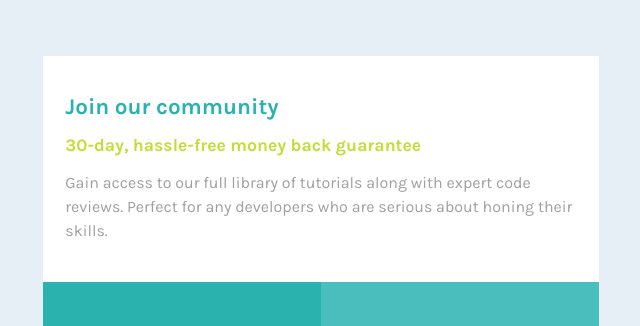
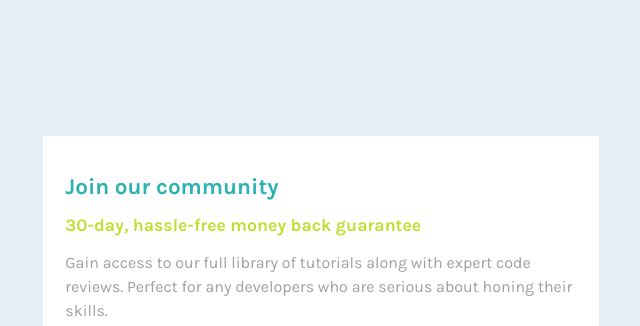
Before and after one commit to EsraaGamal-22/single-price-grid-component, a plain HTML site: page index.html in a window 1280 px wide. Shown: the top 326 px of the page, without its empty margins (319-959 px from the left). Drawn offline with Linux system fonts and the light colour scheme.

Commit message:
Update style.css

```diff
--- a/style.css
+++ b/style.css
@@ -5,7 +5,7 @@ body{
     font-family: 'Karla', sans-serif;
     font-size:1rem;
     background-color: hsl(204, 43%, 93%);
-    padding:3em 0;
+    padding:8em 0;
 }
 .container{
     width:44%;
```
